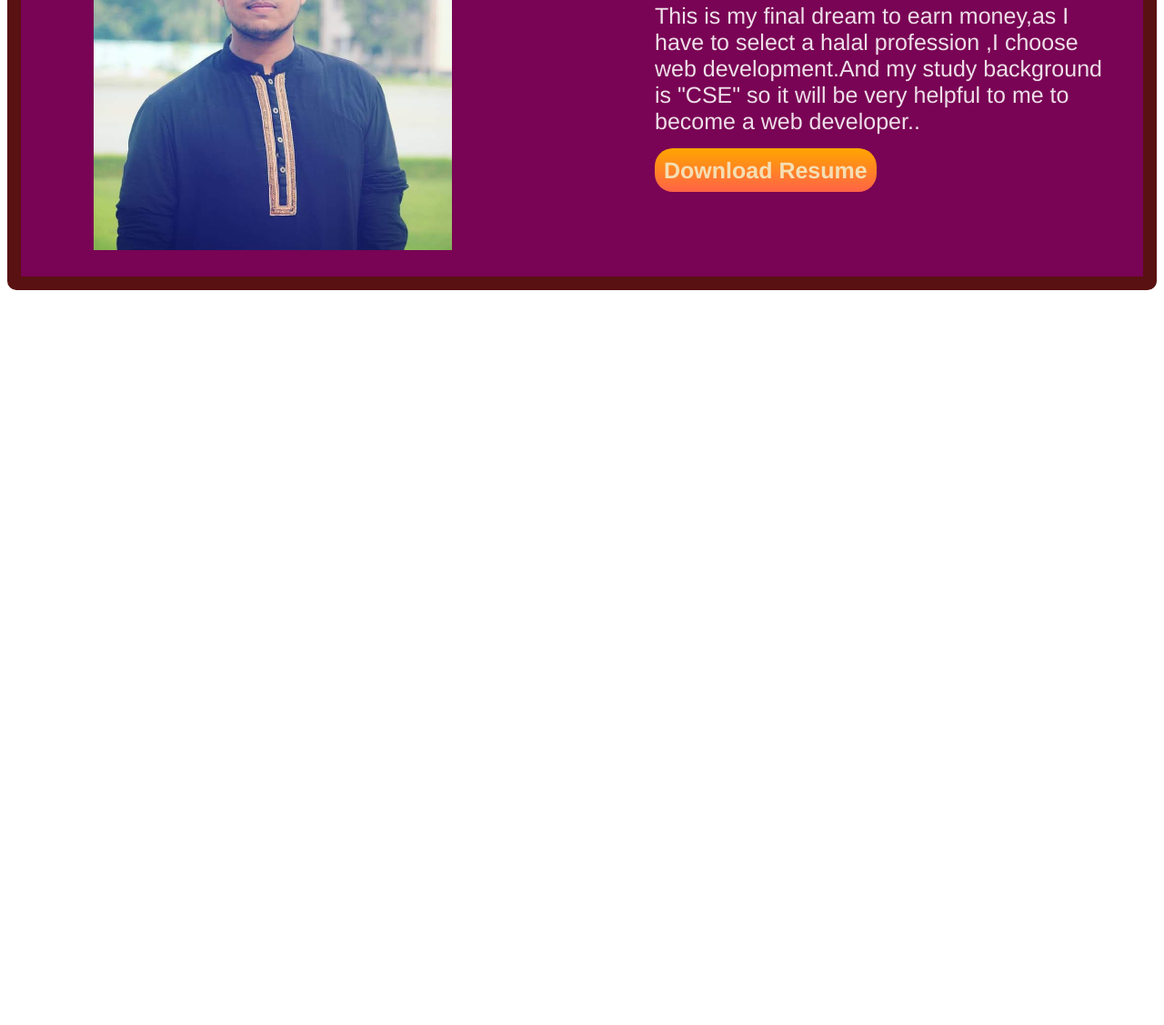
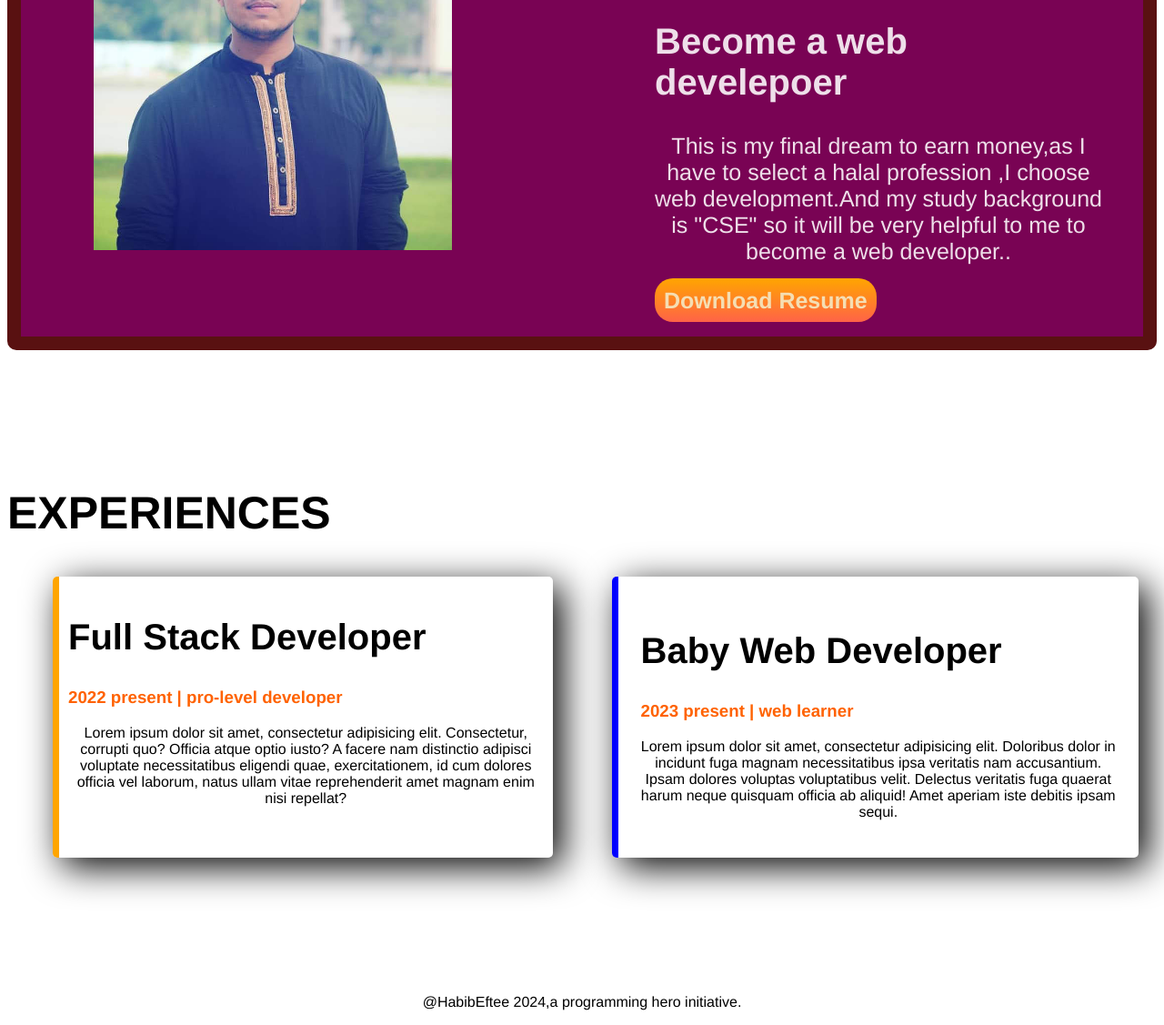
Before and after one commit to Habib0011/practise-portfolio, a plain HTML site: page index.html in a window 1280 px wide. Shown: the part 925-2052 px from the top of the page at 91% size. Before the commit the page ends 1394 px from the top, so only its background shows below. Drawn offline with Linux system fonts and the light colour scheme.

Commit message:
complete

```diff
--- a/index.html
+++ b/index.html
@@ -11,7 +11,7 @@
 <section class="main">
     <div class="half-width">
         <h1>Welcome TO
-            <span>Habib's World</span></h1>
+            <span class="orang">Habib's World</span></h1>
             <h3>Some time we stopped to reboost</h3>
             <p>I'm learning web development to achive my dream,my time is very less but my spirit is high. No sleep no food no nothing until I complete my daily task.one day the sun will shine with my name and the crowd will scream with my name.</p>
             <a href="#">Hire me</a>
@@ -31,5 +31,23 @@
         <a href="#">Download Resume</a>
     </div>
 </section>
+<section>
+    <h1>EXPERIENCES</h1>
+   <div class="experience">
+    <div class="developer">
+        <h2>Full Stack Developer</h2>
+        <h3 class="orang">2022 present | pro-level developer</h3>
+        <p>Lorem ipsum dolor sit amet, consectetur adipisicing elit. Consectetur, corrupti quo? Officia atque optio iusto? A facere nam distinctio adipisci voluptate necessitatibus eligendi quae, exercitationem, id cum dolores officia vel laborum, natus ullam vitae reprehenderit amet magnam enim nisi repellat?</p>
+    </div>
+    <div class="baby ">
+        <h2>Baby Web Developer</h2>
+        <h3 class="orang">2023 present | web learner</h3>
+        <p>Lorem ipsum dolor sit amet, consectetur adipisicing elit. Doloribus dolor in incidunt fuga magnam necessitatibus ipsa veritatis nam accusantium. Ipsam dolores voluptas voluptatibus velit. Delectus veritatis fuga quaerat harum neque quisquam officia ab aliquid! Amet aperiam iste debitis ipsam sequi.</p>
+    </div>
+   </div>
+</section>
+<footer>
+    <p>@HabibEftee 2024,a programming hero initiative.</p>
+</footer>
 </body>
 </html>
--- a/style.css
+++ b/style.css
@@ -1,7 +1,7 @@
 body{
     font-family: 'Franklin Gothic Medium', 'Arial Narrow', Arial, sans-serif;
 }
-span{
+.orang{
     color: rgb(255, 98, 0);
 }
 .main{
@@ -39,3 +39,39 @@ span{
     color: rgba(255, 255, 255, 0.874);
     font-weight: 500;
 }
+h1{
+    font-size: 50px;
+}
+h2{
+    font-size: 40px;
+}
+.experience{
+    display: flex;
+    margin-bottom: 150px;
+
+}
+.developer{
+    width: 50%;
+    padding: 10px;
+    margin-left: 50px;
+    margin-right: 10px;
+    box-shadow: 10px 10px 40px;
+    border-left: 7px solid orange;
+    border-radius: 5px;
+    text-align: justify;
+}
+.baby{
+    width: 50%;
+    padding: 25px;
+    margin-left: 55px;
+    margin-right: 20px;
+    box-shadow: 10px 10px 40px;
+    border-left: 7px solid blue;
+    border-radius: 5px;
+    text-align: justify;
+
+}
+p{
+    text-align: center;
+
+}
```
Also changed, not shown: aa.jpg (added).
